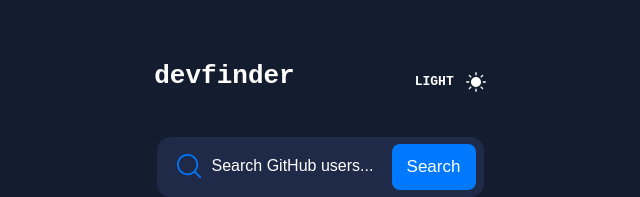
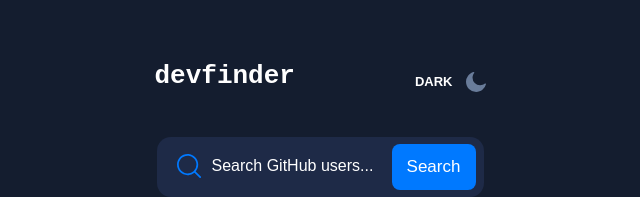
Before and after one commit to Abashidzeofficial/github-user-search-app, a React (Create React App) app: page / in a window 1280 px wide. Shown: the top 197 px of the page, without its empty margins (320-960 px from the left). Built offline with nearby package versions, Linux system fonts and the light colour scheme.

Commit message:
NewUpdate dark-light

```diff
--- a/src/App.tsx
+++ b/src/App.tsx
@@ -1,5 +1,4 @@
 import React, { useState } from 'react';
-
 import './App.css';
 import './component/styles.css';
 import Header from './component/Header';
@@ -9,6 +8,13 @@ import searchIcon from './images/icon-search.svg';
 
 const App: React.FC = () => {
   const [input, setInput] = useState("");
+  const [theme, setTheme] = useState("LIGHT");
+
+  const handleTheme = () => {
+    setTheme(theme === "LIGHT" ? "DARK" : "LIGHT");
+
+    console.log(theme);
+  }
 
   const handleSubmission = (e: React.ChangeEvent<HTMLFormElement>) => {
     e.preventDefault();
@@ -25,8 +31,19 @@ const App: React.FC = () => {
       <div className="header-group">
         <p className="header-txt">devfinder</p>
         <div className="contrast-light">
-          <p className="light">LIGHT</p>
-          <img src={sun} alt="sun-light" className="sun-light" />
+          {theme === 'DARK' ? (
+            <button className="them" onClick={handleTheme}>
+              <span className="light">LIGHT</span>
+              <img src={sun} alt="sun-light" className="sun-light" />
+            </button>
+          )
+            : (
+              <button className='them' onClick={handleTheme}>
+                <span className="light">DARK</span>
+                <img src={moon} alt="moon-light" className="moon-light" />
+              </button>
+            )}
+
         </div>
       </div>
       <div className="input-group">
--- a/src/component/styles.css
+++ b/src/component/styles.css
@@ -70,10 +70,18 @@ body {
   font-weight: 700;
   line-height: 39px;
   color: #fff;
-  margin-top: -31px;
+  margin-top: -10px;
 }
-.sun-light {
+.sun-light,
+.moon-light {
   margin-bottom: 30px;
+  cursor: pointer;
+}
+.them {
+  display: flex;
+  gap: 13px;
+  background-color: transparent;
+  border: none;
 }
 .contrast-light {
   display: flex;
```
